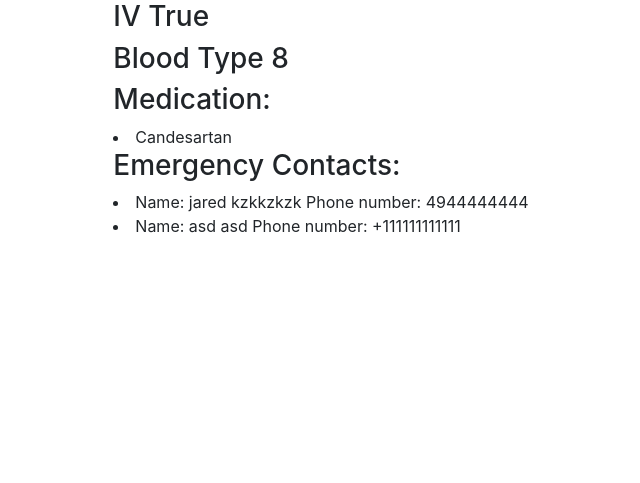
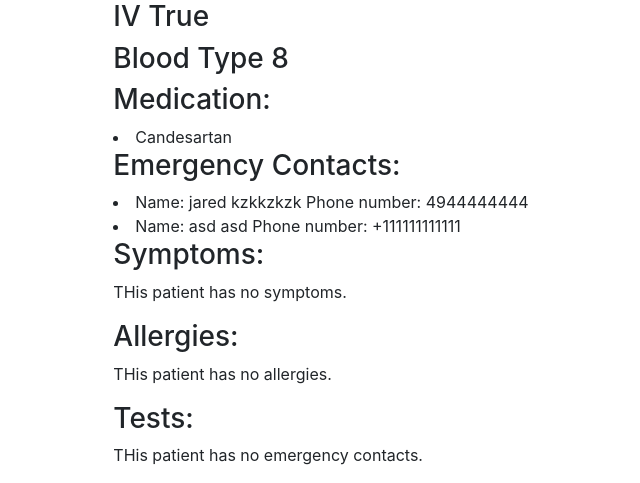
Before and after one commit to jaredrkozar/CS460Final, a Django app: page /staff/patient/1 in a window 1280 px wide. Shown: the part 851-1334 px from the top of the page, without its empty margins (115-755 px from the left). Before the commit the page ends 1084 px from the top, so only its background shows below. Run offline with Django 3.2, Linux system fonts and the light colour scheme; data comes from the database, SQL or seed files in the repository; both versions use the stored data as it was after the commit.

Commit message:
added tests and symptoms

```diff
--- a/emergencyroom/staff/templates/staff/patient_detail.html
+++ b/emergencyroom/staff/templates/staff/patient_detail.html
@@ -47,4 +47,37 @@
     <p>THis patient has no emergency contacts.</p>
      {% endif %}
 
+<h3>Symptoms: </h3>
+    {% if symptom_list %}
+           {% for symptom in symptom_list %}
+           <li>
+             <a >{{symptom.symptom}}</a>
+           </li>
+     {%  endfor %}
+    {% else %}
+    <p>THis patient has no symptoms.</p>
+     {% endif %}
+
+<h3>Allergies: </h3>
+    {% if allergy_list %}
+           {% for allergy in allergy_list %}
+           <li>
+             <a >{{allergy.allergy}}</a>
+           </li>
+     {%  endfor %}
+    {% else %}
+    <p>THis patient has no allergies.</p>
+     {% endif %}
+
+<h3>Tests: </h3>
+    {% if test_list %}
+           {% for test in test_list %}
+           <li>
+             <a >{{test.get_test_display}} </a>
+           </li>
+     {%  endfor %}
+    {% else %}
+    <p>THis patient has no emergency contacts.</p>
+     {% endif %}
+
 {% endblock %}
```
Also changed, not shown: emergencyroom/db.sqlite3.
